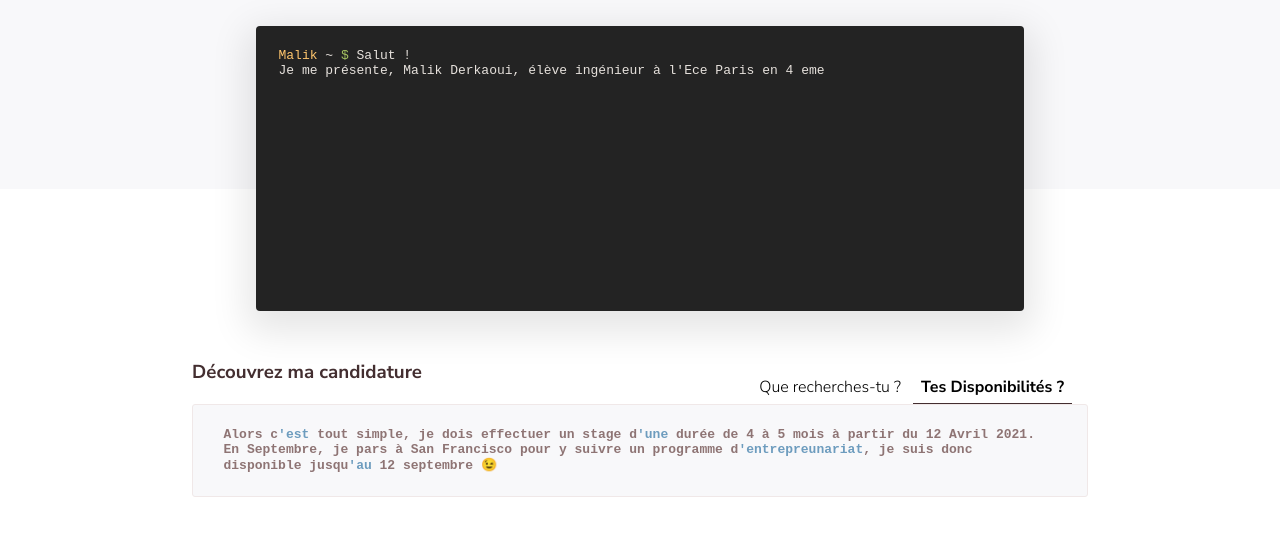
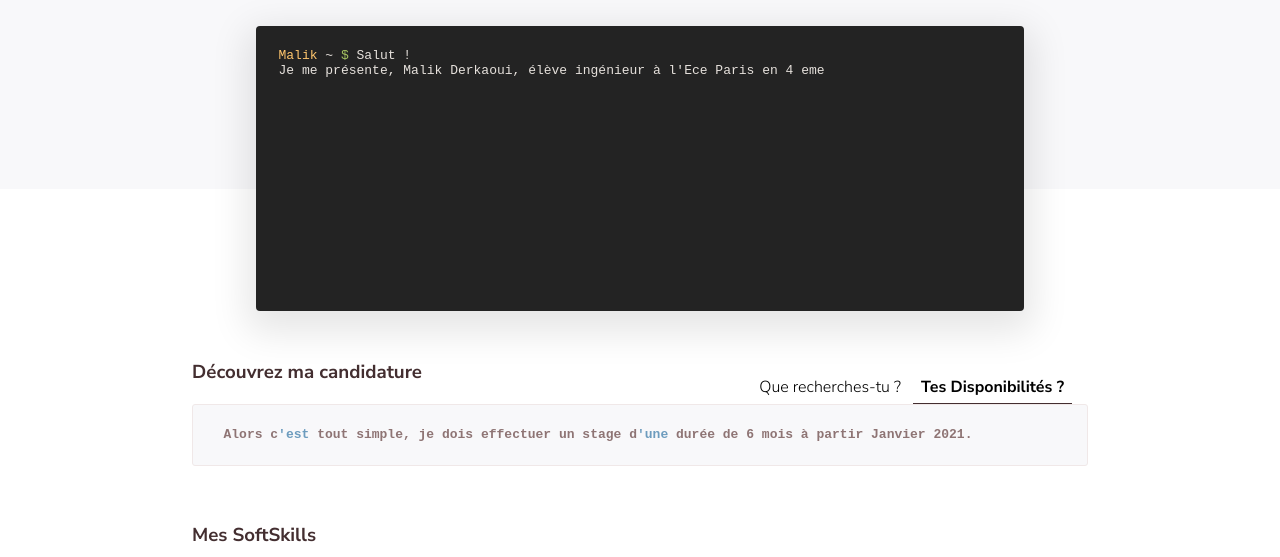
Before and after one commit to malikotte/Portfolio, a plain HTML site: page index.html in a window 1280 px wide. Both pictures are taken after a click on the item "Tes Disponibilités ?". Shown: the part 181-738 px from the top of the page. Drawn offline with nearby package versions, Linux system fonts and the light colour scheme.

Commit message:
Update index.html

```diff
--- a/index.html
+++ b/index.html
@@ -53,7 +53,7 @@
                je recherche un stage dans lequel je pourrai m'épanouir tout en apprenant !<br><br>
               <h3 style="position: relative;align-items: center; text-align: center;"><a href="CV Malik Derkaoui.pdf">Télécharger mon CV</a></h3><br>
             <b>Tel : 06.52.19.81.18 <br><br> E-mail : malik.derkaoui@gmail.com <br><br> Linkedin : @malikderkaoui</code>
-            <code class="tab__pane linux" style="background-color: #f8f8fa; color:#8E7474!important">Alors c'est tout simple, je dois effectuer un stage d'une durée de 4 à 5 mois à partir du 12 Avril 2021. En Septembre, je pars à San Francisco pour y suivre un programme d'entrepreunariat, je suis donc disponible jusqu'au 12 septembre 😉</code>
+            <code class="tab__pane linux" style="background-color: #f8f8fa; color:#8E7474!important">Alors c'est tout simple, je dois effectuer un stage d'une durée de 6 mois à partir Janvier 2021.</code>
           </pre>
         </div>
       </div>
```
